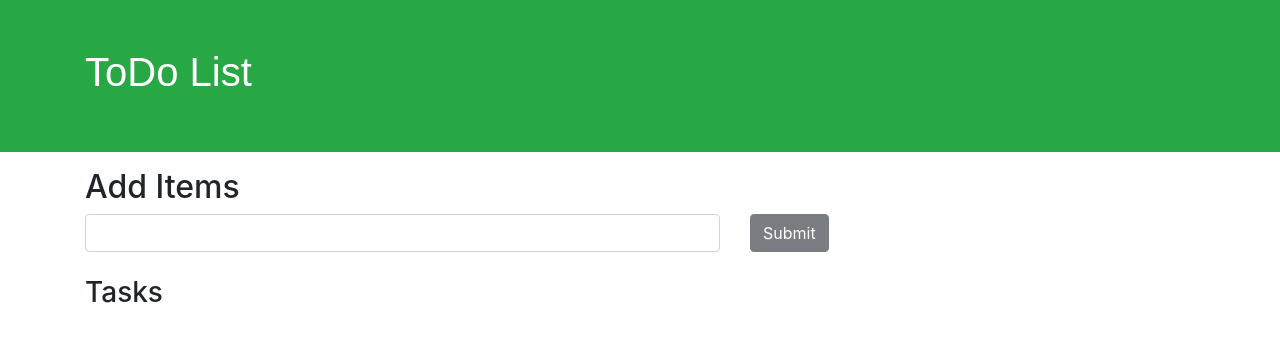
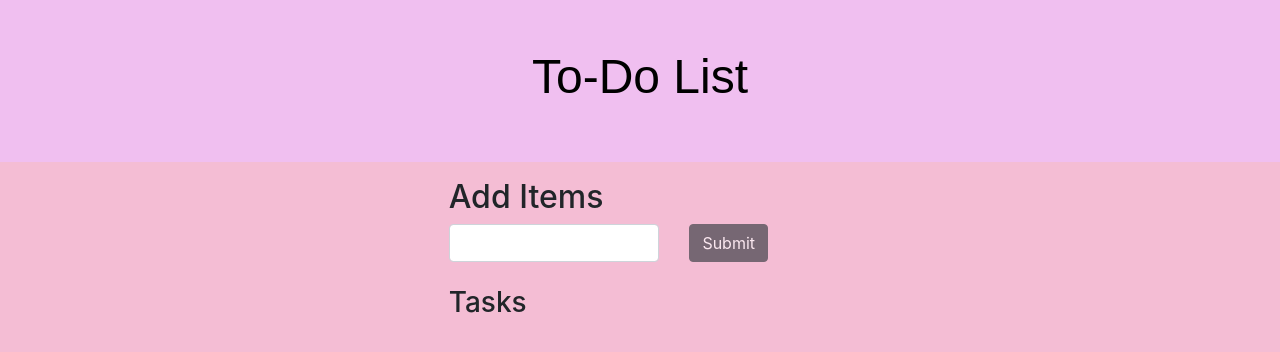
Before and after one commit to sarsbars/to-do-list, a plain HTML site: page index.html in a window 1280 px wide. Drawn offline with nearby package versions, Linux system fonts and the light colour scheme.

Commit message:
fixed colours

```diff
--- a/assets/app.js
+++ b/assets/app.js
@@ -6,6 +6,9 @@ window.onload = () => {
 
     form.addEventListener("submit", addItem);
     items.addEventListener("click", removeItem);
+    document.getElementById("item").addEventListener("keyup", function() {
+        toggleButton(this, "submit");
+    });
 };
 
 function addItem(e) {
@@ -14,6 +17,13 @@ function addItem(e) {
     let newItem = document.getElementById("item").value;
     if (newItem.trim() === "") return;
 
+    if (document.getElementById("submit").value === "EDIT") {
+        // Update the item in the list
+        editItem.parentNode.childNodes[0].textContent = newItem;
+        document.getElementById("submit").value = "Submit";
+        editItem = null;
+    } else {
+        // Add a new item to the list
         let li = document.createElement("li");
         li.className = "list-group-item d-flex justify-content-between align-items-center";
 
@@ -30,8 +40,10 @@ function addItem(e) {
         li.appendChild(editButton);
 
         items.appendChild(li);
+    }
+
     document.getElementById("item").value = "";
-    showSuccessMessage("Item added successfully");
+    showSuccessMessage("Item added/updated successfully");
 }
 
 function removeItem(e) {
--- a/assets/main.css
+++ b/assets/main.css
@@ -1,5 +1,20 @@
 
+
+body {
+    background-color: rgb(244, 189, 212);
+}
+
+.background {
+    background-color: rgb(240, 191, 240);
+}
+
+.centered {
+    max-width: fit-content;
+    margin-inline: auto;
+}
 
 h1 {
     font-family:Arial, Helvetica, sans-serif;
+    color: black;
+    font-size: 3rem;
 }
--- a/index.html
+++ b/index.html
@@ -12,17 +12,17 @@
     <title>To-Do List</title>
 </head>
 <body>
-    <header class="bg-success text-white p-5">
+    <header class="background text-white p-5">
         <div class="container">
             <div class="row">
-                <div class="col-lg-12 col-md-12 col-sm-12">
-                    <h1>ToDo List</h1>
+                <div class="centered col-lg-12 col-md-12 col-sm-12">
+                    <h1>To-Do List</h1>
                 </div>
             </div>
         </div>
     </header>
 
-    <div class="container mt-3">
+    <div class="centered container mt-3">
         <h2>Add Items</h2>
         <label id="lblsuccess" class="text-success" style="display: none;"></label>
         <form id="addForm">
@@ -38,6 +38,6 @@
         <h3 class="mt-4">Tasks</h3>
         <ul class="list-group" id="items"></ul>
     </div>
-    <script src="app.js"></script>
+    <script src="./assets/app.js"></script>
 </body>
 </html>
```
Lines whose indentation alone changed are shown as unchanged.
